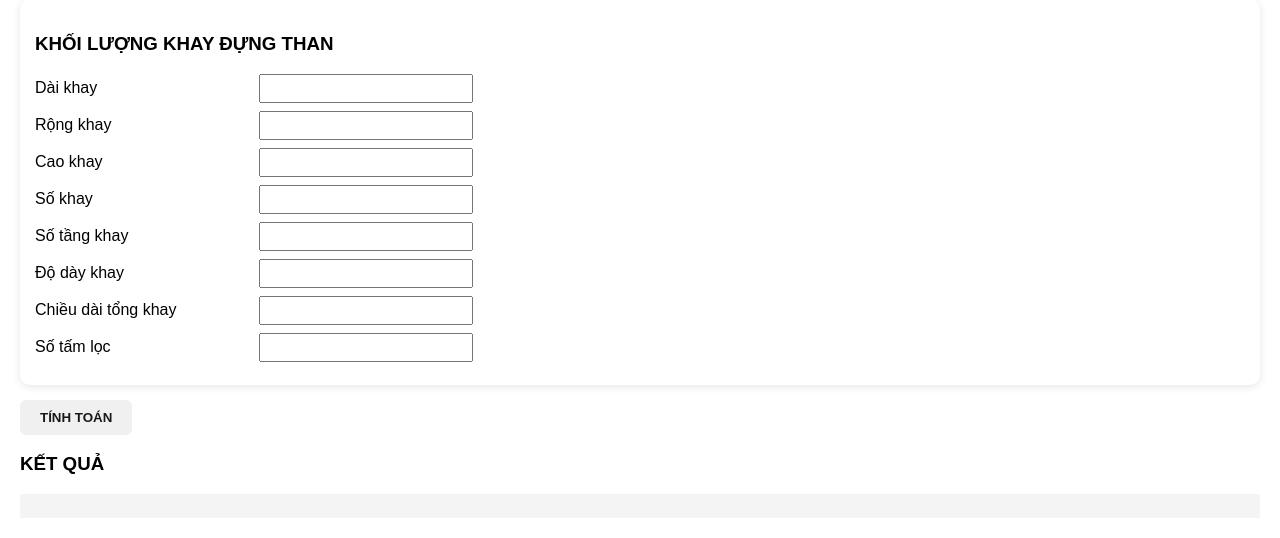
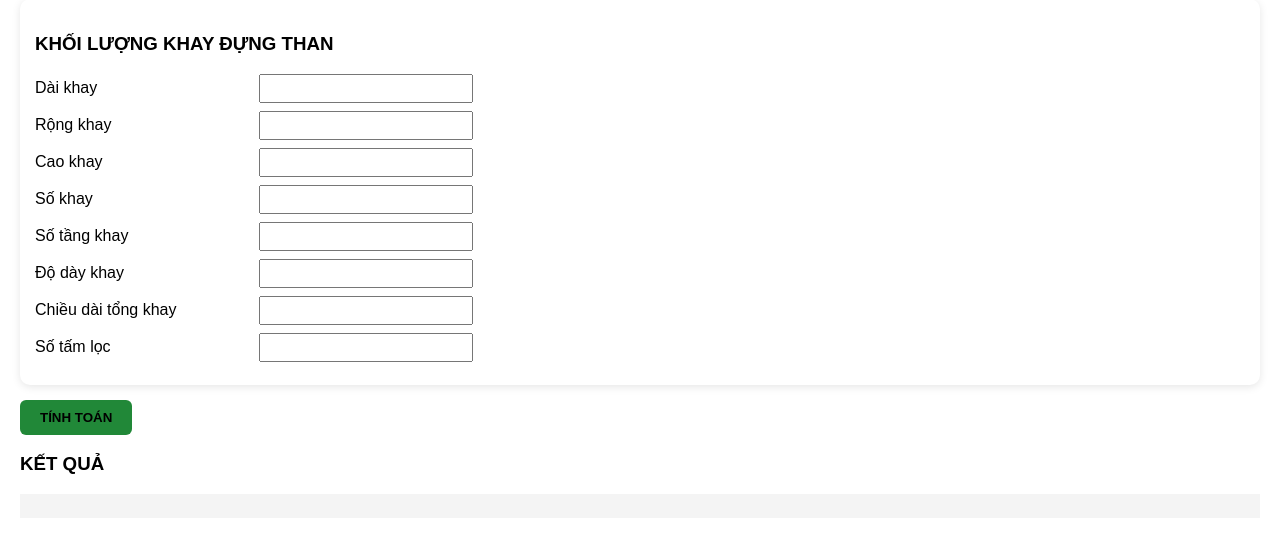
Before and after one commit to 20020899-debug/flask-thung-than, a Flask app: page /thung-than in a window 1280 px wide, with the pointer over the restyled element. Shown: the part 845-1383 px from the top of the page. Run offline with Flask 3, Linux system fonts and the light colour scheme.

Commit message:
Update style.css

```diff
--- a/flaskapp1/static/style.css
+++ b/flaskapp1/static/style.css
@@ -42,7 +42,7 @@ button{
 }
 
 button:hover{
-    opacity:0.9;
+    background:#218838;
 }
 
 /* TEXT OUTPUT */
```
